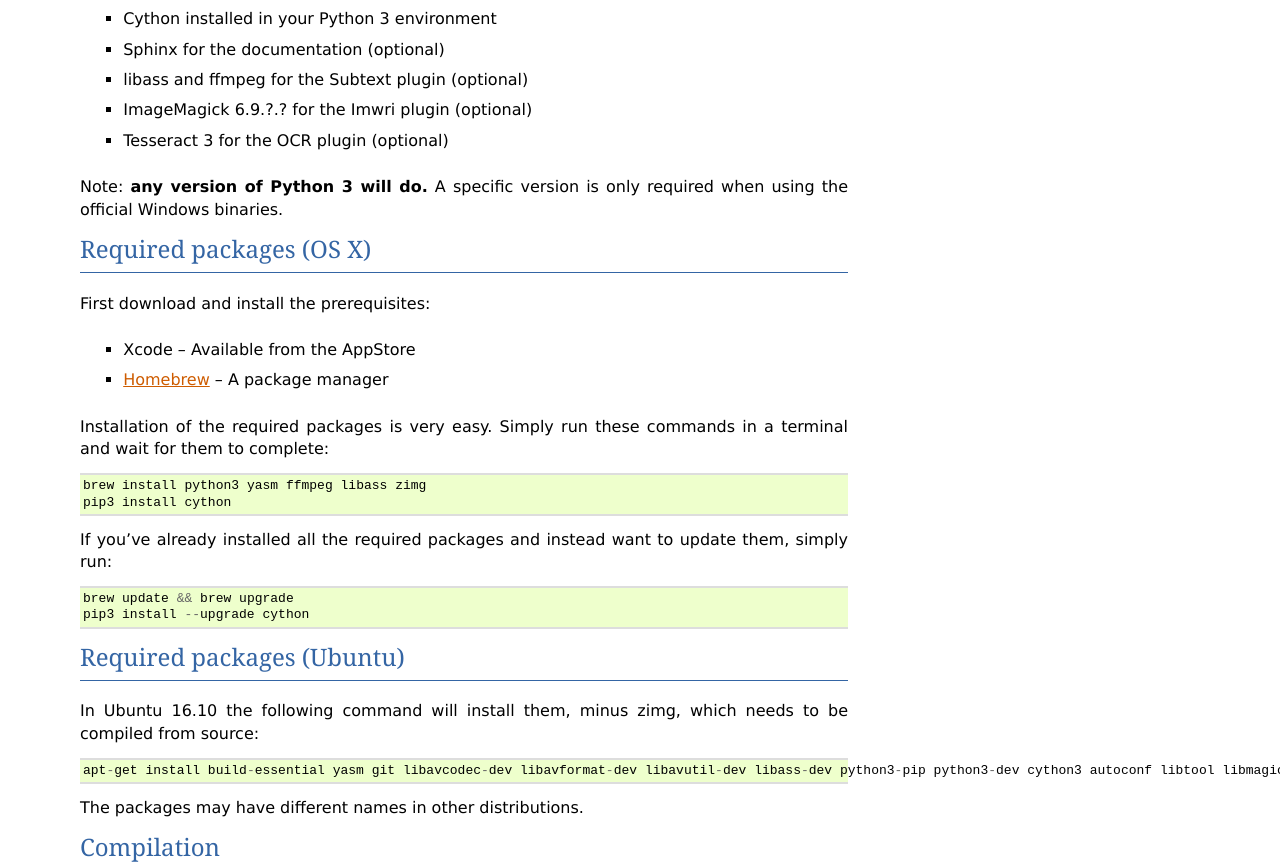
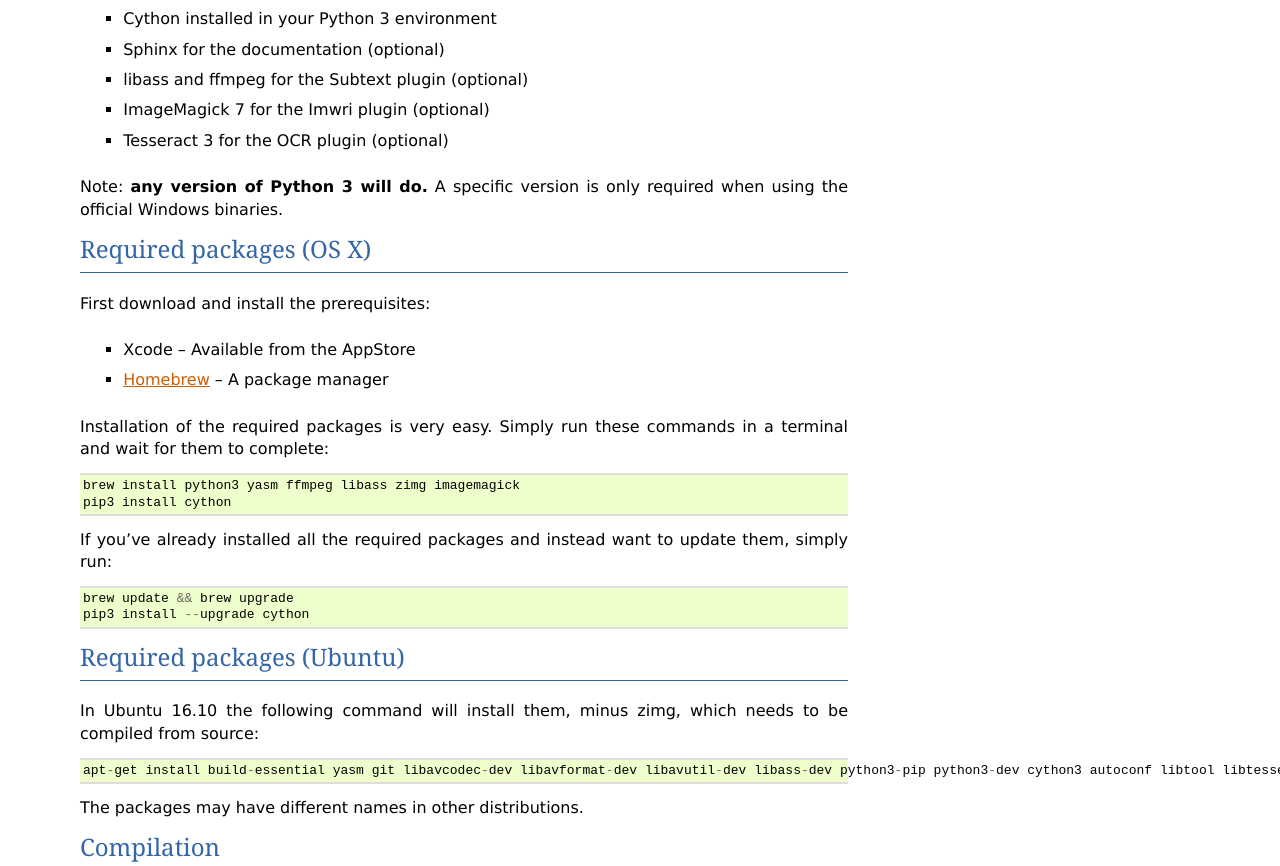
Before and after one commit to vapoursynth/vapoursynth, a Sphinx documentation site: the page built from doc/installation.rst, in a window 1280 px wide and 1400 px high, scrolled down 1367 px. Shown: the part 160-1026 px from the top of the window. Built offline with Sphinx 7.4.7, drawn with Linux system fonts in a browser that asks for light colours; formulas are drawn with MathJax 3.

Commit message:
doc, configure: Require ImageMagick 7

```diff
--- a/doc/installation.rst
+++ b/doc/installation.rst
@@ -77,7 +77,7 @@ These are the requirements:
 
    * libass and ffmpeg for the Subtext plugin (optional)
 
-   * ImageMagick 6.9.?.? for the Imwri plugin (optional)
+   * ImageMagick 7 for the Imwri plugin (optional)
 
    * Tesseract 3 for the OCR plugin (optional)
 
@@ -94,7 +94,7 @@ First download and install the prerequisites:
 Installation of the required packages is very easy. Simply run these
 commands in a terminal and wait for them to complete::
 
-   brew install python3 yasm ffmpeg libass zimg
+   brew install python3 yasm ffmpeg libass zimg imagemagick
    pip3 install cython
 
 If you've already installed all the required packages and instead want
@@ -109,7 +109,7 @@ Required packages (Ubuntu)
 In Ubuntu 16.10 the following command will install them, minus zimg,
 which needs to be compiled from source::
 
-   apt-get install build-essential yasm git libavcodec-dev libavformat-dev libavutil-dev libass-dev python3-pip python3-dev cython3 autoconf libtool libmagick++-dev libtesseract-dev
+   apt-get install build-essential yasm git libavcodec-dev libavformat-dev libavutil-dev libass-dev python3-pip python3-dev cython3 autoconf libtool libtesseract-dev
 
 The packages may have different names in other distributions.
 
```
Also changed, not shown: 1 other file.
